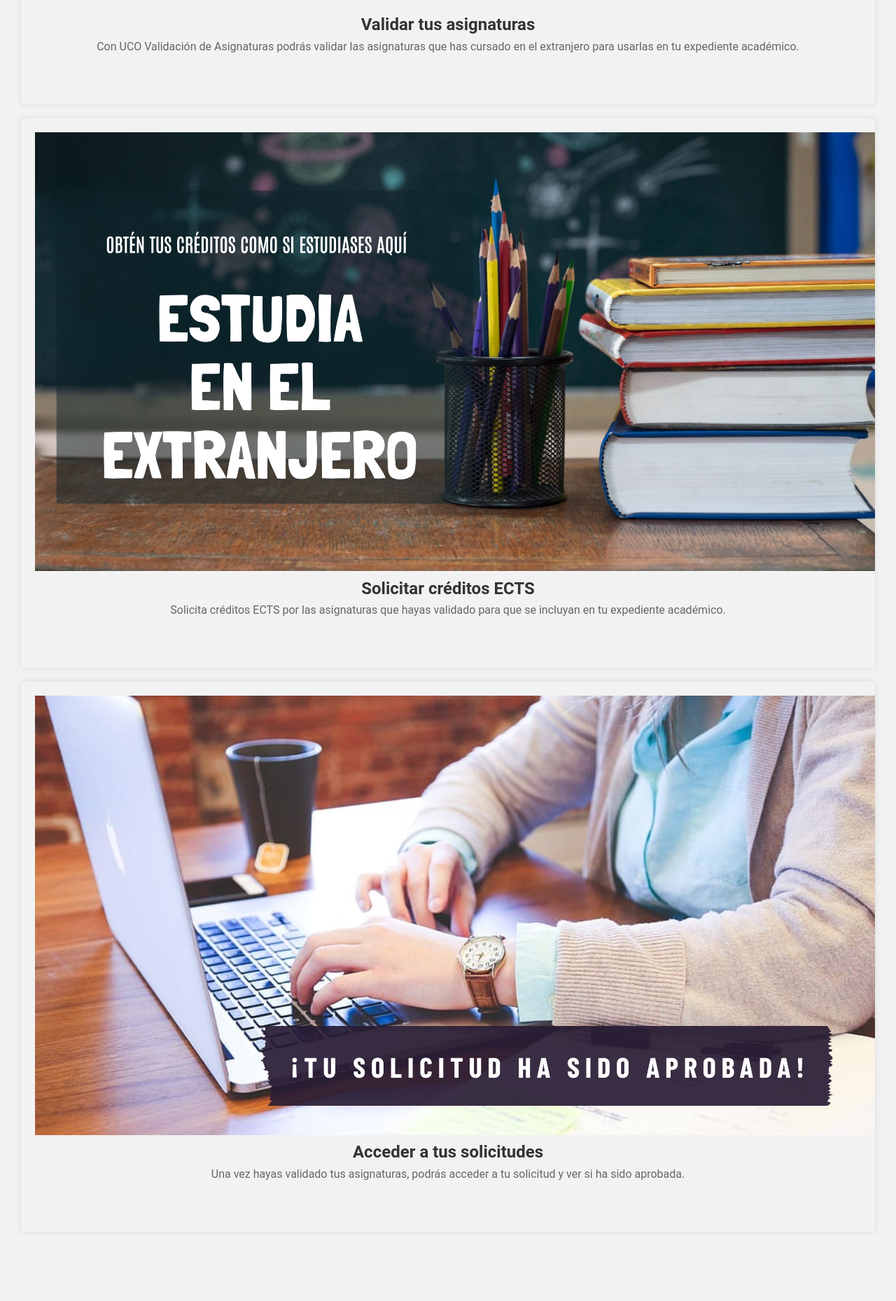
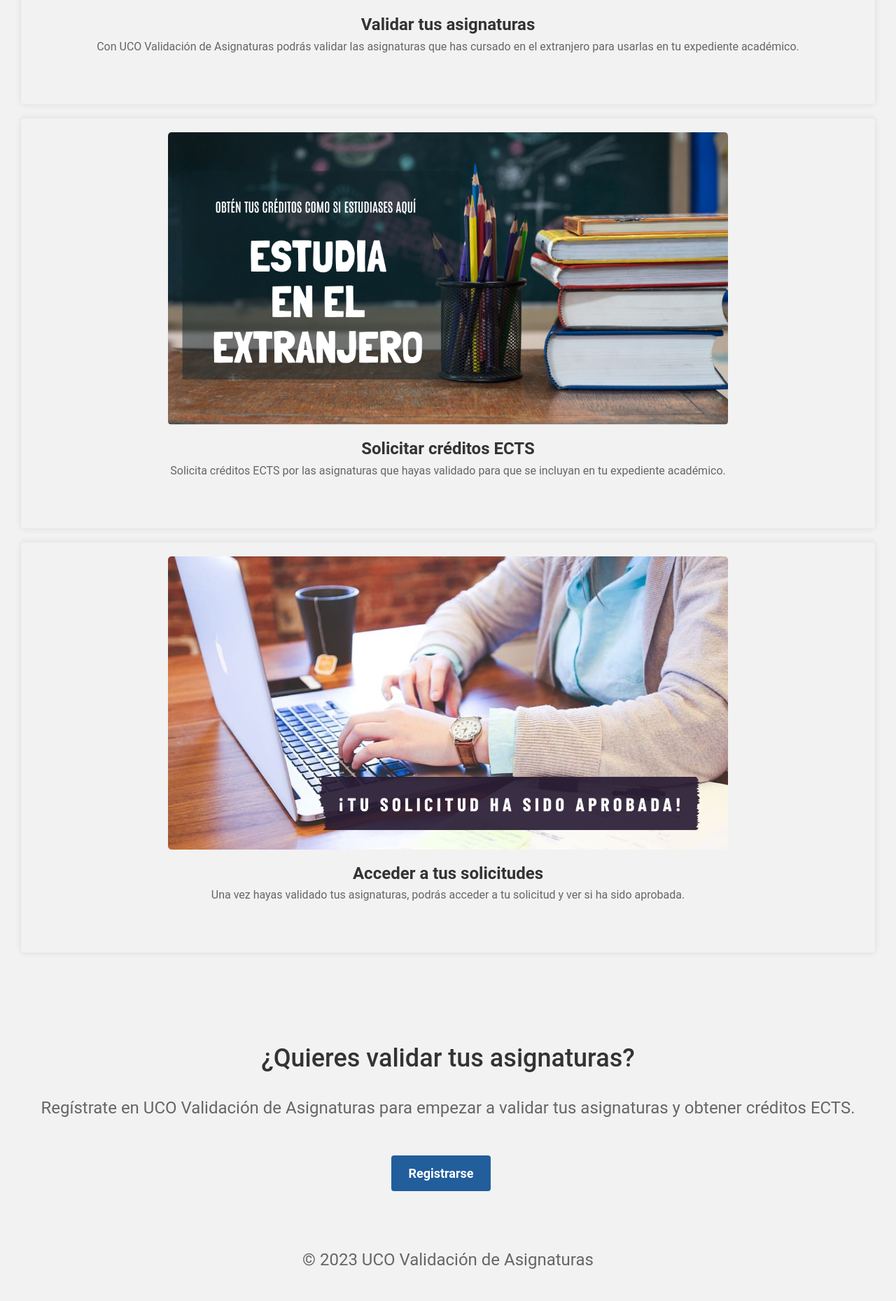
Before and after one commit to Jesawman/UCOVAEX, a Flask app: page / in a window 1280 px wide. Shown: the part 1324-3183 px from the top of the page at 70% size. After the commit the page ends 3137 px from the top, so only its background shows below. Run offline with Flask 2, Linux system fonts and the light colour scheme; some libraries are stand-ins or nearby versions; grey boxes are pictures that could not be loaded.

Commit message:
producción

```diff
--- a/app.py
+++ b/app.py
@@ -201,8 +201,6 @@ def administracion():
             conn.commit()
             flash('Solicitud actualizada')
             return redirect(url_for('administracion'))
-
-    # Obtener solicitudes de la base de datos
     with get_db() as conn:
         c = conn.cursor()
         solicitudes= c.execute('SELECT * FROM solicitudes').fetchall()
--- a/static/css/style.css
+++ b/static/css/style.css
@@ -89,6 +89,13 @@
 
       .feature-item video {
         width: 100%;
+        border-radius: 5px;
+        margin-bottom: 10px;
+      }
+
+      .feature-item img {
+        width: 100%;
+        max-width: 800px;
         border-radius: 5px;
         margin-bottom: 10px;
       }
```
